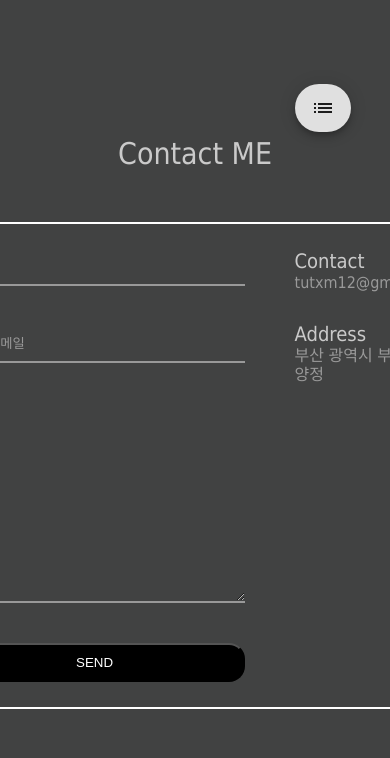
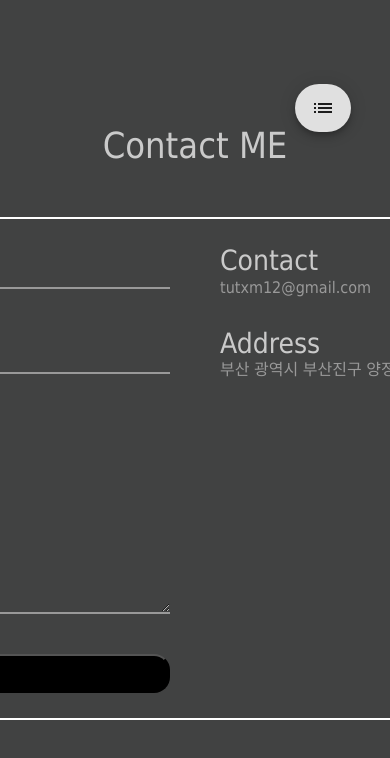
Before and after one commit to sovla/Portfolio2022, a Next.js app: page /contact in a window 390 px wide. Shown: the top 758 px of the page. Built offline with nearby package versions, Linux system fonts and the light colour scheme.

Commit message:
- 반응형 작업

```diff
--- a/pages/aboutme.tsx
+++ b/pages/aboutme.tsx
@@ -21,6 +21,9 @@
     flex-direction: row;
     overflow-x: hidden;
     justify-content: space-between;
+    @media (max-width: 1200px) {
+        flex-direction: column;
+    }
     h1,
     h2,
     h3,
--- a/pages/contact.tsx
+++ b/pages/contact.tsx
@@ -12,6 +12,9 @@
     flex-direction: column;
     .header {
         margin-bottom: 50px;
+        h1 {
+            font-size: 36px;
+        }
     }
 `;
 
@@ -32,12 +35,13 @@
             border: none;
             border-bottom: 2px solid #999;
             color: #fff;
+            font-size: 20px;
             &::placeholder {
                 color: #999;
             }
         }
         & > textarea {
-            width: 300px;
+            width: 400px;
             height: 200px;
         }
         & > button {
@@ -48,8 +52,13 @@
         }
     }
     & > div {
+        width: 400px;
+        h3 {
+            font-size: 28px;
+        }
         p {
             margin-bottom: 30px;
+            font-size: 16px;
         }
     }
 `;
```
Also changed, not shown: pages/project.tsx (+14 -1 lines).
